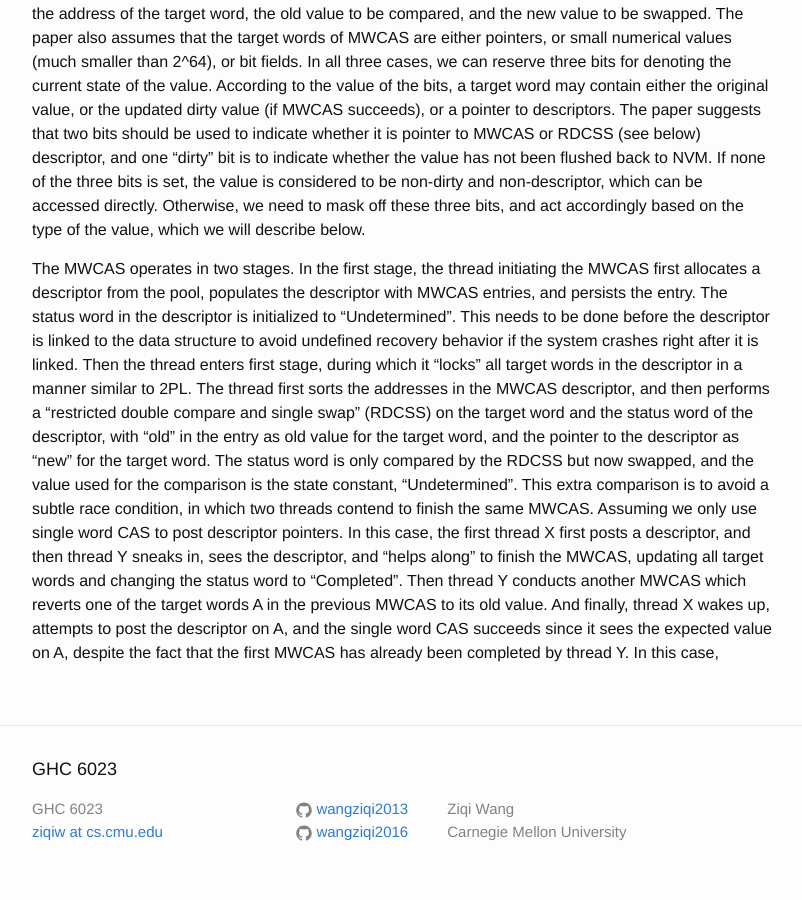
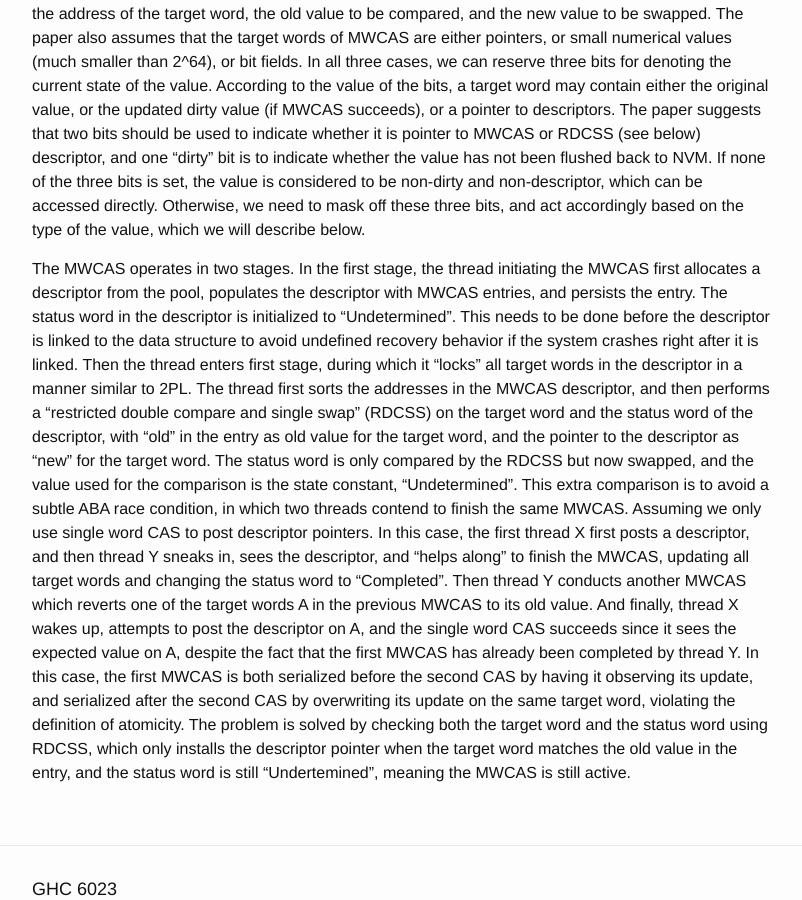
Before and after one commit to wangziqi2013/wangziqi2013.github.io, a Jekyll site: the page built from _posts/2019-11-09-easy-lock-free-indexing-in-nvm.markdown, in a window 1280 px wide and 900 px high, scrolled down 1177 px. Shown: the whole window, without its empty margins (238-1040 px from the left). Built offline with Jekyll 4.4.1, drawn with Linux system fonts in a browser that asks for light colours.

Commit message:
Adding ABA

```diff
--- a/_posts/2019-11-09-easy-lock-free-indexing-in-nvm.markdown
+++ b/_posts/2019-11-09-easy-lock-free-indexing-in-nvm.markdown
@@ -54,10 +54,14 @@ which it "locks" all target words in the descriptor in a manner similar to 2PL.
 the MWCAS descriptor, and then performs a "restricted double compare and single swap" (RDCSS) on the target word and the
 status word of the descriptor, with "old" in the entry as old value for the target word, and the pointer to the descriptor
 as "new" for the target word. The status word is only compared by the RDCSS but now swapped, and the value used for the
-comparison is the state constant, "Undetermined". This extra comparison is to avoid a subtle race condition, in which
+comparison is the state constant, "Undetermined". This extra comparison is to avoid a subtle ABA race condition, in which
 two threads contend to finish the same MWCAS. Assuming we only use single word CAS to post descriptor pointers. In this
 case, the first thread X first posts a descriptor, and then thread Y sneaks in, sees the descriptor, and "helps along"
 to finish the MWCAS, updating all target words and changing the status word to "Completed". Then thread Y conducts another
 MWCAS which reverts one of the target words A in the previous MWCAS to its old value. And finally, thread X wakes up,
 attempts to post the descriptor on A, and the single word CAS succeeds since it sees the expected value on A, despite
-the fact that the first MWCAS has already been completed by thread Y. In this case,
+the fact that the first MWCAS has already been completed by thread Y. In this case, the first MWCAS is both serialized
+before the second CAS by having it observing its update, and serialized after the second CAS by overwriting its update
+on the same target word, violating the definition of atomicity. The problem is solved by checking both the target word
+and the status word using RDCSS, which only installs the descriptor pointer when the target word matches the old value
+in the entry, and the status word is still "Undertemined", meaning the MWCAS is still active.
```
